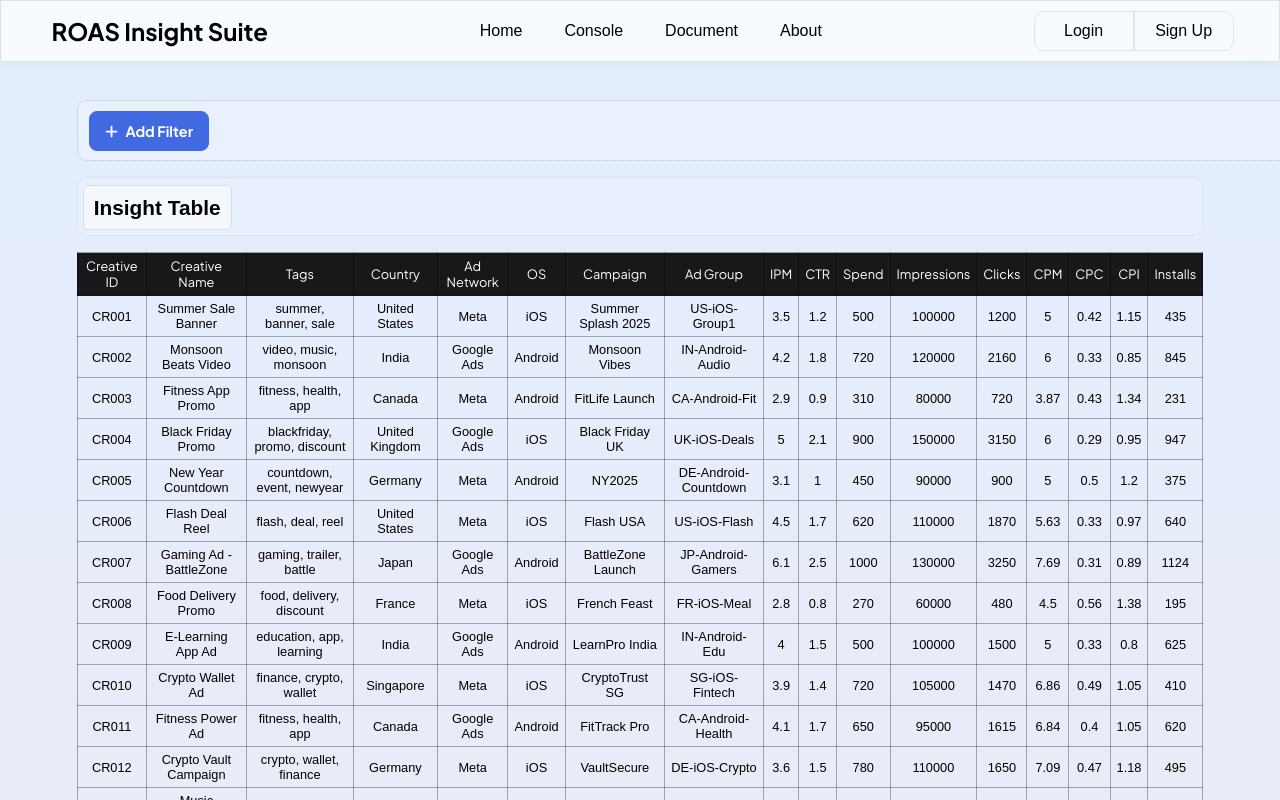
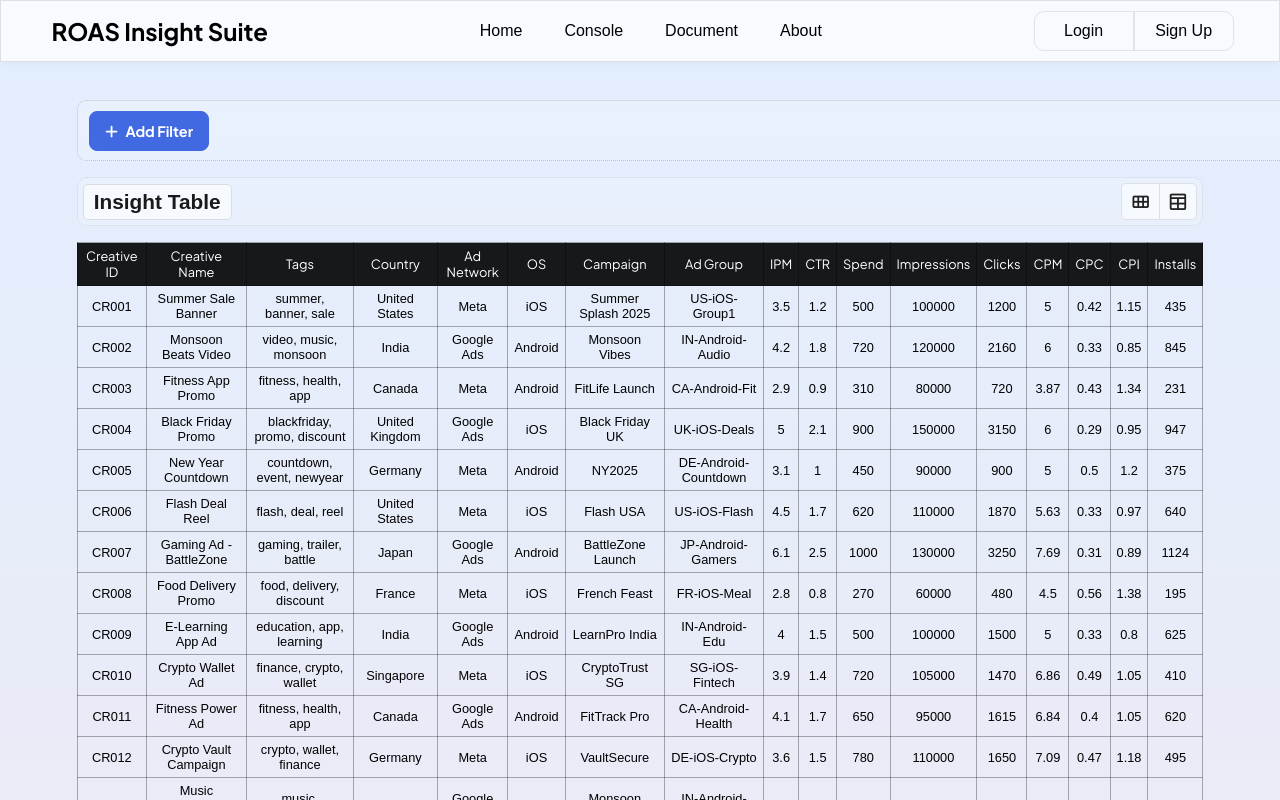
Before and after one commit to ijaihari/AdROI-Insight-Suite, a React (Vite) app: page /console in a window 1280 px wide. Shown: the top 800 px of the page. Built offline with nearby package versions, Linux system fonts and the light colour scheme.

Commit message:
updated toolbar

```diff
--- a/index.html
+++ b/index.html
@@ -5,6 +5,7 @@
     <link rel="icon" type="image/svg+xml" href="/vite.svg" />
     <meta name="viewport" content="width=device-width, initial-scale=1.0" />
     <link rel="stylesheet" href="https://cdnjs.cloudflare.com/ajax/libs/font-awesome/6.5.0/css/all.min.css">
+    <link href="https://fonts.googleapis.com/css2?family=Material+Symbols+Outlined" rel="stylesheet" />
     <title>Filter Feature</title>
   </head>
   <body>
--- a/src/components/FilteredTable.jsx
+++ b/src/components/FilteredTable.jsx
@@ -38,6 +38,18 @@
         <div className="table-container">
             <section className="table-tools">
                 <span className="active-filter">{title}</span>
+                {/* <section className="search-sort">
+                    <input type="text" />
+                    <button>Sort by</button>
+                </section> */}
+                <section className="data-view">
+                    <button><span class="material-symbols-outlined">
+                        view_module
+                    </span></button>
+                    <button><span class="material-symbols-outlined">
+                        table
+                    </span></button>
+                </section>
             </section>
 
             {filteredData.length > 0 ? (
--- a/src/index.scss
+++ b/src/index.scss
@@ -295,29 +295,59 @@
 }
 
 .table-tools {
-  color: 000000e5;
+  color: #000000e5;
   margin-top: 1rem;
   font-size: 1.3rem;
   font-weight: bold;
   font-family: "Plus Jakarta Sans", sans-serif;
   width: 100%;
-  padding: 15px 5px;
+  padding: 5px 5px;
   border-radius: 10px;
   background-color: rgba(255, 255, 255, 0.185);
   border: 1px dotted #8080803e;
   box-shadow: 0px 0px 10px rgba(255, 255, 255, 0.05);
+  display: flex;
+  justify-content: space-between;
+  align-items: center;
 }
 
 .active-filter {
   border: 1px solid #8080803c;
   background-color: #ffffff95;
-  padding: 10px 10px;
+  padding: 5px 10px;
   border-radius: 5px;
 }
 
 .table-container {
   font-size: .75rem;
   overflow-x: auto;
+}
+
+.data-view {
+  button {
+    border: 1px solid rgba(128, 128, 128, 0.214);
+    background-color: #ffffff95;
+    padding: 7px 7px 3px 7px;
+
+    &:nth-child(1) {
+      border-right: none;
+      border-radius: 5px 0px 0px 5px;
+    }
+
+    &:nth-child(2) {
+      border-radius: 0px 05px 05px 0px;
+    }
+
+    span {
+      font-size: 1.4rem;
+      font-weight: 400;
+      color: #000000e0;
+    }
+
+    &:hover {
+      box-shadow: 0px 0px 5px rgba(0, 0, 0, 0.1);
+    }
+  }
 }
 
 th {
```
